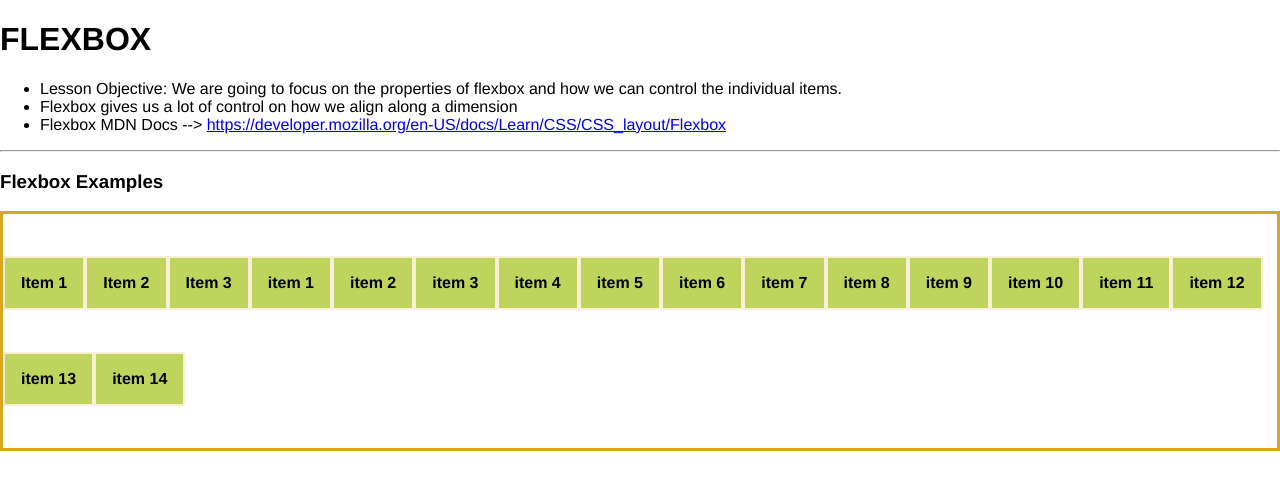
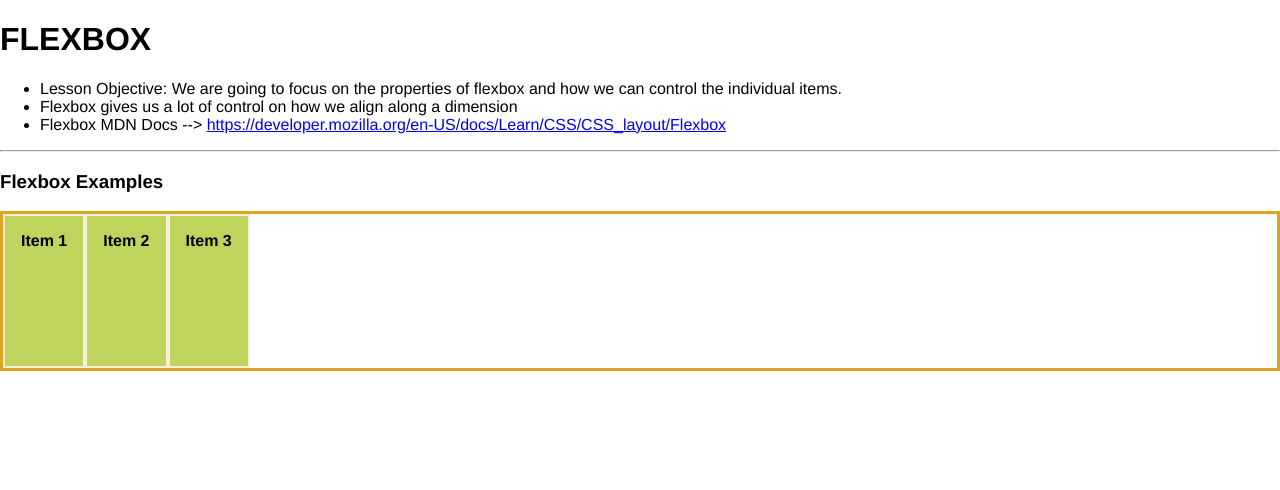
Before and after one commit to 28-png/codeup-web-exercises, a PHP site: page /flexbox-lec.html in a window 1280 px wide. Shown: the top 490 px of the page. Run offline with PHP 8.4, Linux system fonts and the light colour scheme.

Commit message:
completed flex exercise

```diff
--- a/css/flexbox-lec.css
+++ b/css/flexbox-lec.css
@@ -16,9 +16,7 @@ body {
     border: 3px solid goldenrod;
     display: flex;
     flex-direction: row;
-    flex-wrap: wrap;
-    height: 15em;
-    align-content: space-evenly;
+    height: 10em;
 
 }
 .flex-item {
@@ -27,14 +25,22 @@ body {
     padding: 1em;
 }
 
-/*.first-item {*/
-/*    font-size: 15px;*/
-/*}*/
+.first-item {
+    /*font-size: 15px;*/
+    /*order: 2;*/
+    /*align-self: flex-start;*/
 
-/*.second-item {*/
-/*    font-size: 30px;*/
-/*}*/
+}
 
-/*.third-item {*/
-/*    font-size: 45px;*/
-/*}*/
+.second-item {
+    /*font-size: 30px;*/
+    /*order: 1;*/
+    /*align-self: center;*/
+    /*flex-grow: 2;*/
+}
+
+.third-item {
+    /*font-size: 45px;*/
+    /*align-self: flex-end;*/
+    /*flex-grow: 1;*/
+}
--- a/flexbox-fundamentals-exercise.html
+++ b/flexbox-fundamentals-exercise.html
@@ -13,7 +13,7 @@
     <article class="card">
         <section>
             <div class="border green-box"></div>
-           <div class="border green-box"></div>
+          <div class="border green-box"></div>
             <div class="border green-box"></div>
             <div class="border green-box"></div>
         </section>
--- a/flexbox-lec.html
+++ b/flexbox-lec.html
@@ -20,23 +20,23 @@
 	<div class="flex-item first-item" >Item 1</div>
 	<div class="flex-item second-item" >Item 2</div>
 	<div class="flex-item third-item" >Item 3</div>
-
+</div>
 <!--div.flex-item{$ item}*14-->
-<div class="flex-item">item 1</div>
-<div class="flex-item">item 2</div>
-<div class="flex-item">item 3</div>
-<div class="flex-item">item 4</div>
-<div class="flex-item">item 5</div>
-<div class="flex-item">item 6</div>
-<div class="flex-item">item 7</div>
-<div class="flex-item">item 8</div>
-<div class="flex-item">item 9</div>
-<div class="flex-item">item 10</div>
-<div class="flex-item">item 11</div>
-<div class="flex-item">item 12</div>
-<div class="flex-item">item 13</div>
-<div class="flex-item">item 14</div>
-</div>
+<!--<div class="flex-item">item 1</div>-->
+<!--<div class="flex-item">item 2</div>-->
+<!--<div class="flex-item">item 3</div>-->
+<!--<div class="flex-item">item 4</div>-->
+<!--<div class="flex-item">item 5</div>-->
+<!--<div class="flex-item">item 6</div>-->
+<!--<div class="flex-item">item 7</div>-->
+<!--<div class="flex-item">item 8</div>-->
+<!--<div class="flex-item">item 9</div>-->
+<!--<div class="flex-item">item 10</div>-->
+<!--<div class="flex-item">item 11</div>-->
+<!--<div class="flex-item">item 12</div>-->
+<!--<div class="flex-item">item 13</div>-->
+<!--<div class="flex-item">item 14</div>-->
+<!--</div>-->
 <!--
 
 	**********************************
```
Also changed, not shown: css/flexbox-fundamentals-exercise.css (+23 -0 lines).
